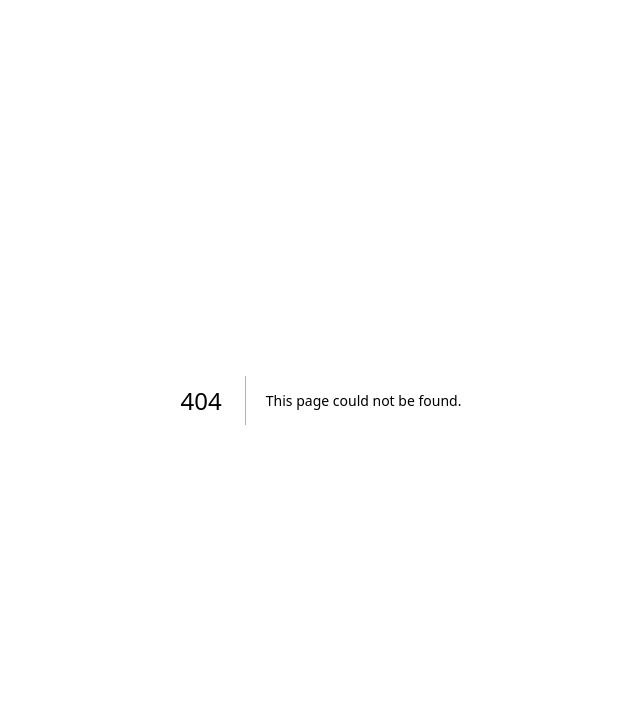
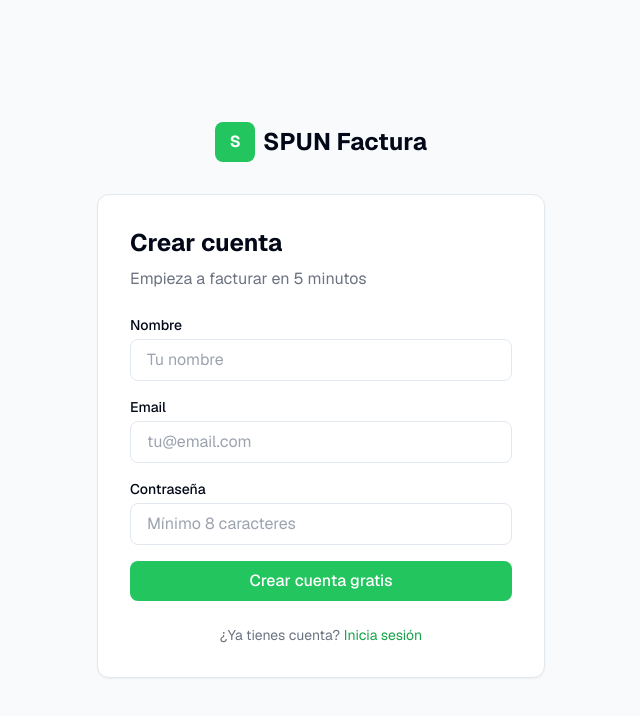
Before and after one commit to Homedomeapp/spun-factura-mvp, a Next.js app: page /auth/registro in a window 1280 px wide. Before the commit this address had no page. Shown: the top 716 px of the page, without its empty margins (319-959 px from the left). Built offline with nearby package versions, Linux system fonts and the light colour scheme.

Commit message:
Create RegistroPage for user registration

```diff
--- /dev/null
+++ b/app/auth/registro/page.tsx
@@ -0,0 +1,66 @@
+import Link from "next/link";
+
+export default function RegistroPage() {
+  return (
+    <div className="min-h-screen bg-gray-50 flex items-center justify-center p-4">
+      <div className="w-full max-w-md">
+        <div className="text-center mb-8">
+          <Link href="/" className="inline-flex items-center gap-2">
+            <div className="w-10 h-10 bg-spun-500 rounded-lg flex items-center justify-center">
+              <span className="text-white font-bold">S</span>
+            </div>
+            <span className="font-bold text-2xl">SPUN Factura</span>
+          </Link>
+        </div>
+
+        <div className="bg-white p-8 rounded-xl border shadow-sm">
+          <h1 className="text-2xl font-bold mb-2">Crear cuenta</h1>
+          <p className="text-gray-500 mb-6">Empieza a facturar en 5 minutos</p>
+
+          <form className="space-y-4">
+            <div>
+              <label className="block text-sm font-medium mb-1">Nombre</label>
+              <input
+                type="text"
+                className="w-full px-4 py-2 border rounded-lg focus:ring-2 focus:ring-spun-500 focus:border-spun-500 outline-none"
+                placeholder="Tu nombre"
+              />
+            </div>
+
+            <div>
+              <label className="block text-sm font-medium mb-1">Email</label>
+              <input
+                type="email"
+                className="w-full px-4 py-2 border rounded-lg focus:ring-2 focus:ring-spun-500 focus:border-spun-500 outline-none"
+                placeholder="tu@email.com"
+              />
+            </div>
+
+            <div>
+              <label className="block text-sm font-medium mb-1">Contraseña</label>
+              <input
+                type="password"
+                className="w-full px-4 py-2 border rounded-lg focus:ring-2 focus:ring-spun-500 focus:border-spun-500 outline-none"
+                placeholder="Mínimo 8 caracteres"
+              />
+            </div>
+
+            <Link
+              href="/dashboard"
+              className="w-full bg-spun-500 text-white py-2 rounded-lg hover:bg-spun-600 font-medium block text-center"
+            >
+              Crear cuenta gratis
+            </Link>
+          </form>
+
+          <p className="text-center text-sm text-gray-500 mt-6">
+            ¿Ya tienes cuenta?{" "}
+            <Link href="/auth/login" className="text-spun-600 hover:underline">
+              Inicia sesión
+            </Link>
+          </p>
+        </div>
+      </div>
+    </div>
+  );
+}
```
